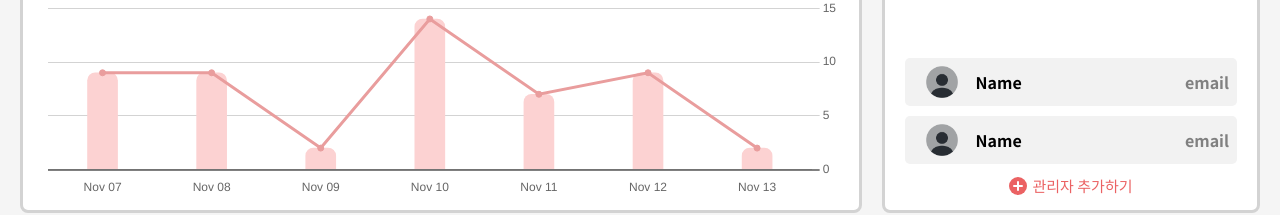
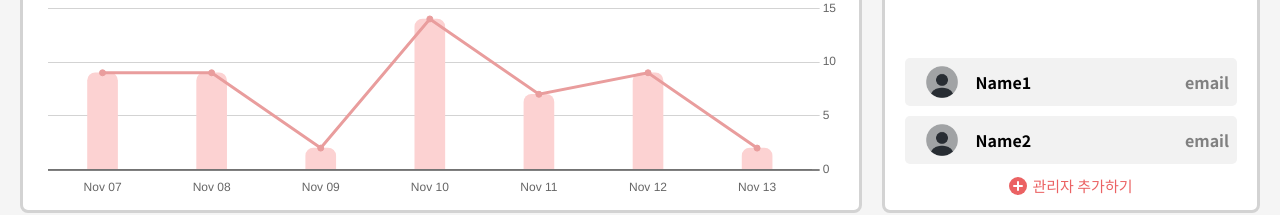
Before and after one commit to gsainfoteam/ziggle-ams-fe, a React (Vite) app: page /1 in a window 1280 px wide. Shown: the part 467-682 px from the top of the page. Built offline with nearby package versions, Linux system fonts and the light colour scheme.

Commit message:
🔥 delete width

```diff
--- a/src/pages/Dashboard/components/ManagerInfo.tsx
+++ b/src/pages/Dashboard/components/ManagerInfo.tsx
@@ -7,8 +7,6 @@ import { AddButton, Logo, Section } from "./Common";
 const Manager = styled.div`
   display: flex;
   flex: 0 0 378px;
-  width: 378px;
-
   ${Section} {
     flex: 1;
   }
@@ -59,14 +57,14 @@ const ManagerInfo = () => {
           <ManagerInfoCard>
             <Logo>
               <img src={profileGrey} alt="grey profile icon" />
-              <h3>Name</h3>
+              <h3>Name1</h3>
             </Logo>
             <h4>email</h4>
           </ManagerInfoCard>
           <ManagerInfoCard>
             <Logo>
               <img src={profileGrey} alt="grey profile icon" />
-              <h3>Name</h3>
+              <h3>Name2</h3>
             </Logo>
             <h4>email</h4>
           </ManagerInfoCard>
```
